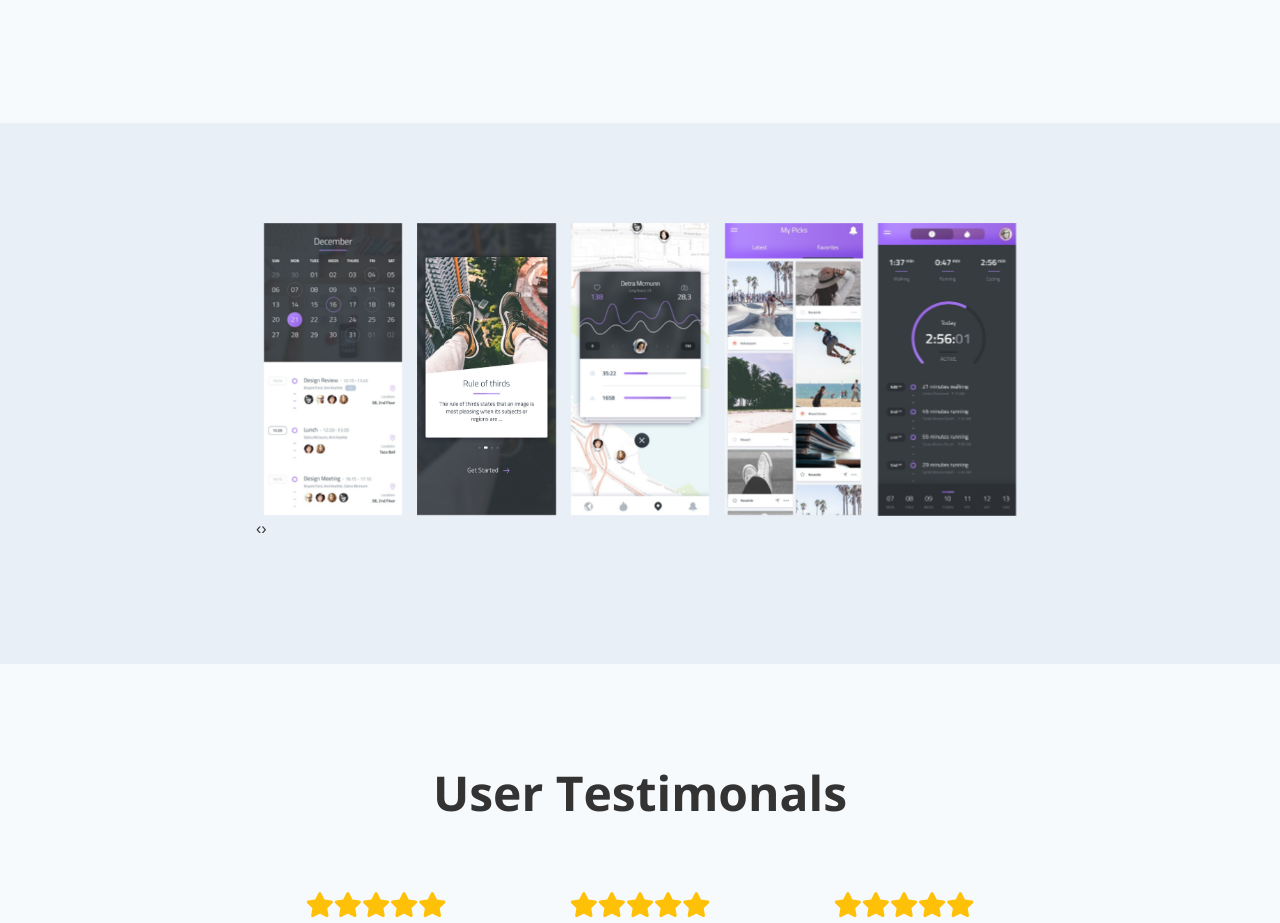
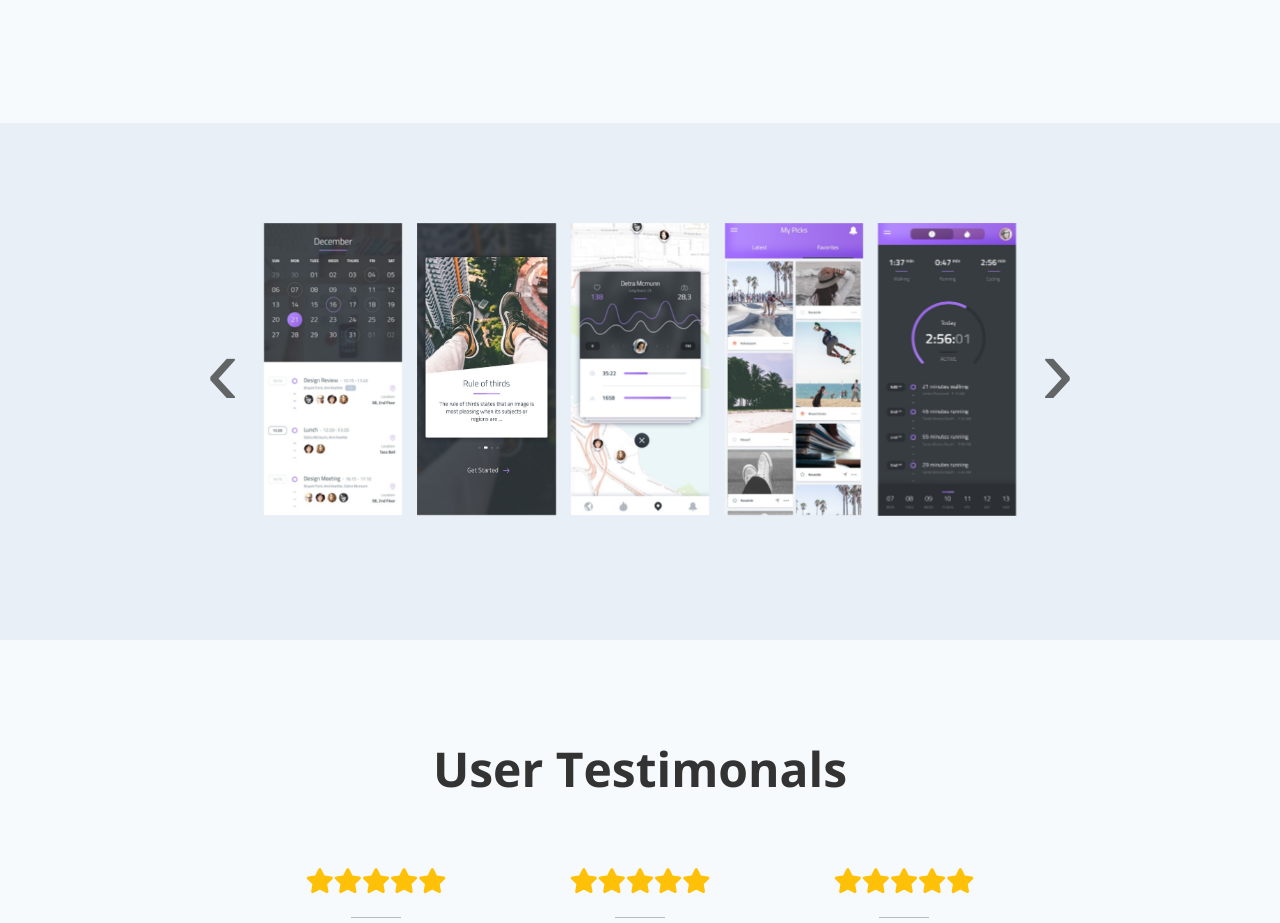
Before and after one commit to Nazaraliyev/Sync-OnePage-Template, a plain HTML site: page index.html in a window 1280 px wide. Shown: the part 4520-5443 px from the top of the page. Drawn offline with nearby package versions, Linux system fonts and the light colour scheme.

Commit message:
Carousel is ready

```diff
--- a/sass/_slider.scss
+++ b/sass/_slider.scss
@@ -1,17 +1,34 @@
-#screens{
+#screens {
   background-color: $bg-color-2;
-    div.screen-item{
+  position: relative;
+  div.screen-item {
     display: flex;
     justify-content: center;
-        img{
+    img {
       width: 90%;
     }
+  }
+
   .owl-nav{
-            .owl-prev{
+      font-size: 100px;
+      font-weight: 100;
+      button{
+          position: absolute;
+          transform: translateY(-60%);
           span{
-                    width: 20px;
+              color: $description-color;
           }
       }
+
+      .owl-prev{
+          left: -50px;
+          top: 50%;
+      }
+      .owl-next{
+          right: -50px;
+          top: 50%;
       }
   }
+
+
 }
```
Also changed, not shown: css/style.css, 1 other file. Lines whose indentation alone changed are shown as unchanged.
